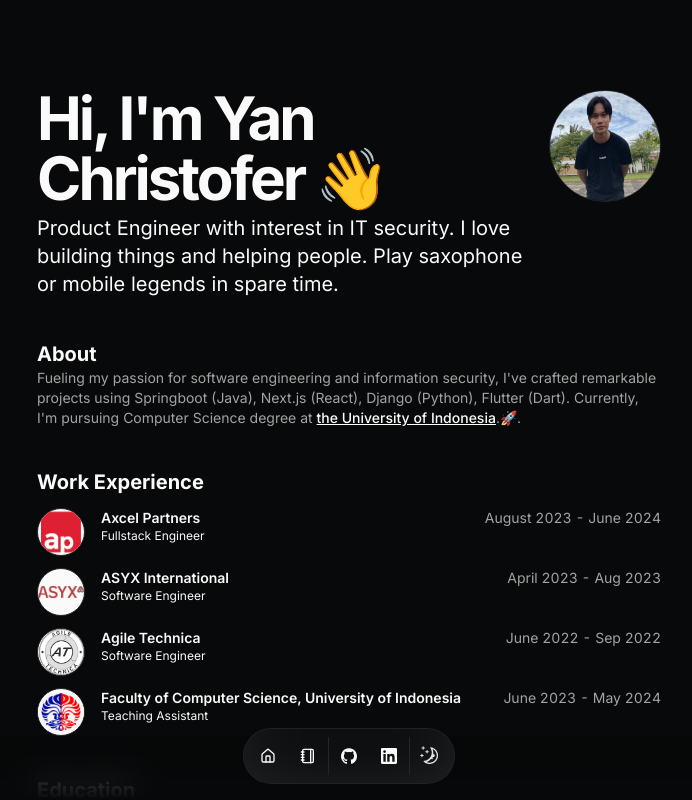
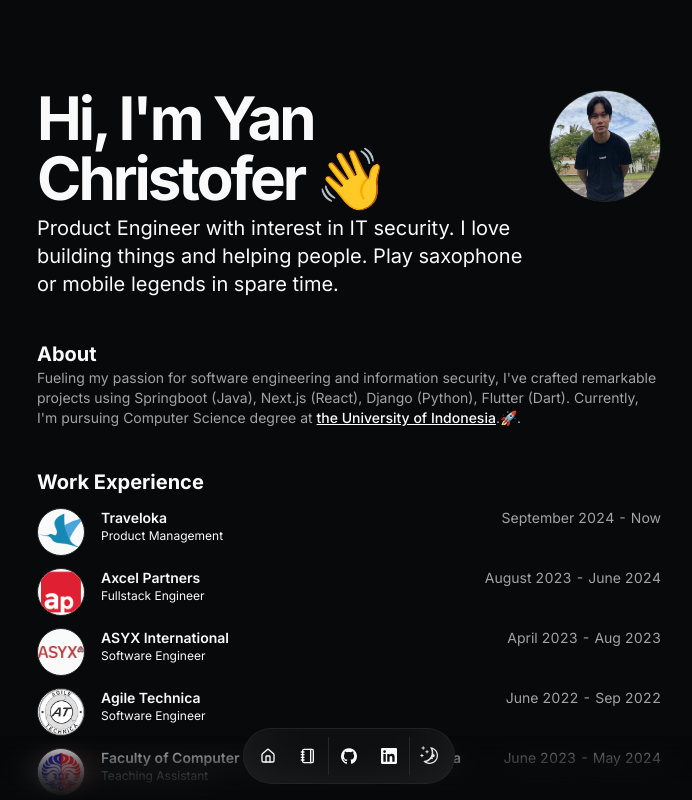
Before and after one commit to yancheesetofer/yanchris.tech, a Next.js app: page / in a window 1280 px wide. Shown: the top 800 px of the page, without its empty margins (291-983 px from the left). Built offline with nearby package versions, Linux system fonts and the light colour scheme.

Commit message:
feat: add traveloka to resume

```diff
--- a/src/data/resume.tsx
+++ b/src/data/resume.tsx
@@ -24,6 +24,8 @@
     "Postgres",
     "Docker",
     "Google Cloud Platform",
+    "Product Management",
+    "OpenAI",
   ],
   navbar: [
     { href: "/", icon: HomeIcon, label: "Home" },
@@ -70,6 +72,17 @@
   },
 
   work: [
+    {
+      company: "Traveloka",
+      href: "https://www.traveloka.com",
+      badges: [],
+      location: "Jakarta",
+      title: "Product Management",
+      logoUrl: "/traveloka.png",
+      start: "September 2024",
+      end: "Now",
+      description: "Flight Operations",
+    },
     {
       company: "Axcel Partners",
       href: "https://axcel.partners",
```
Also changed, not shown: public/traveloka.png (added).
